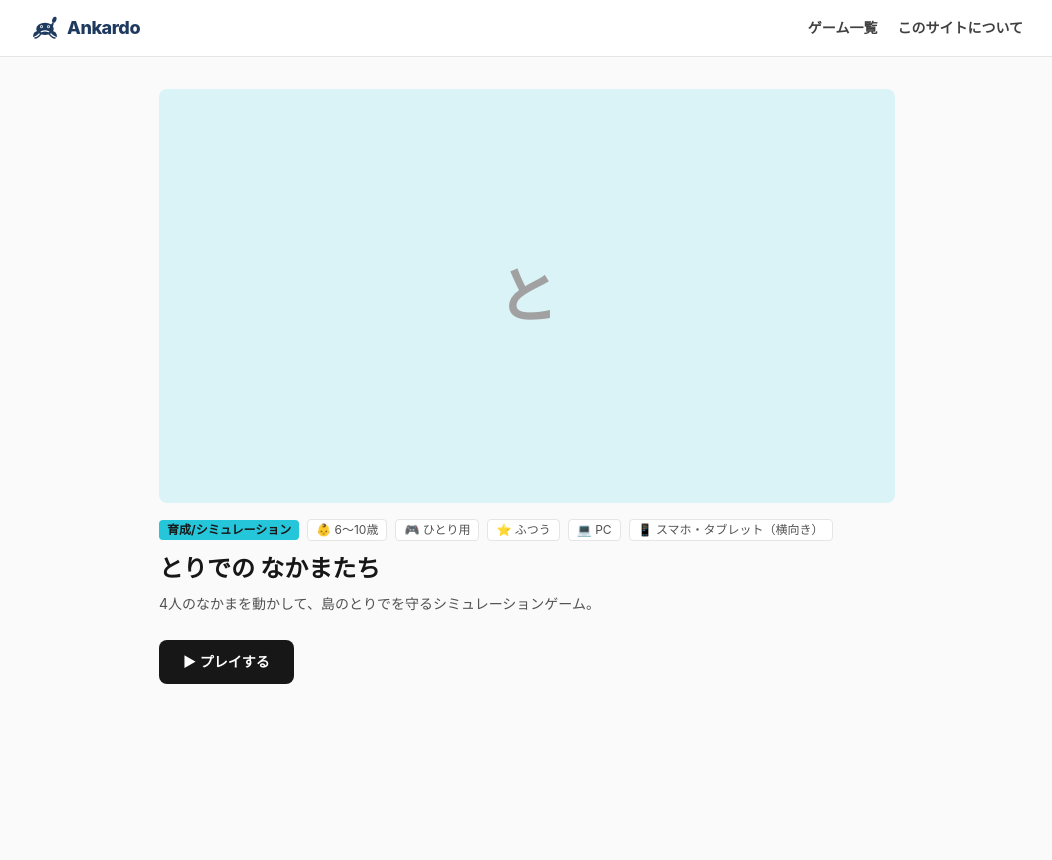
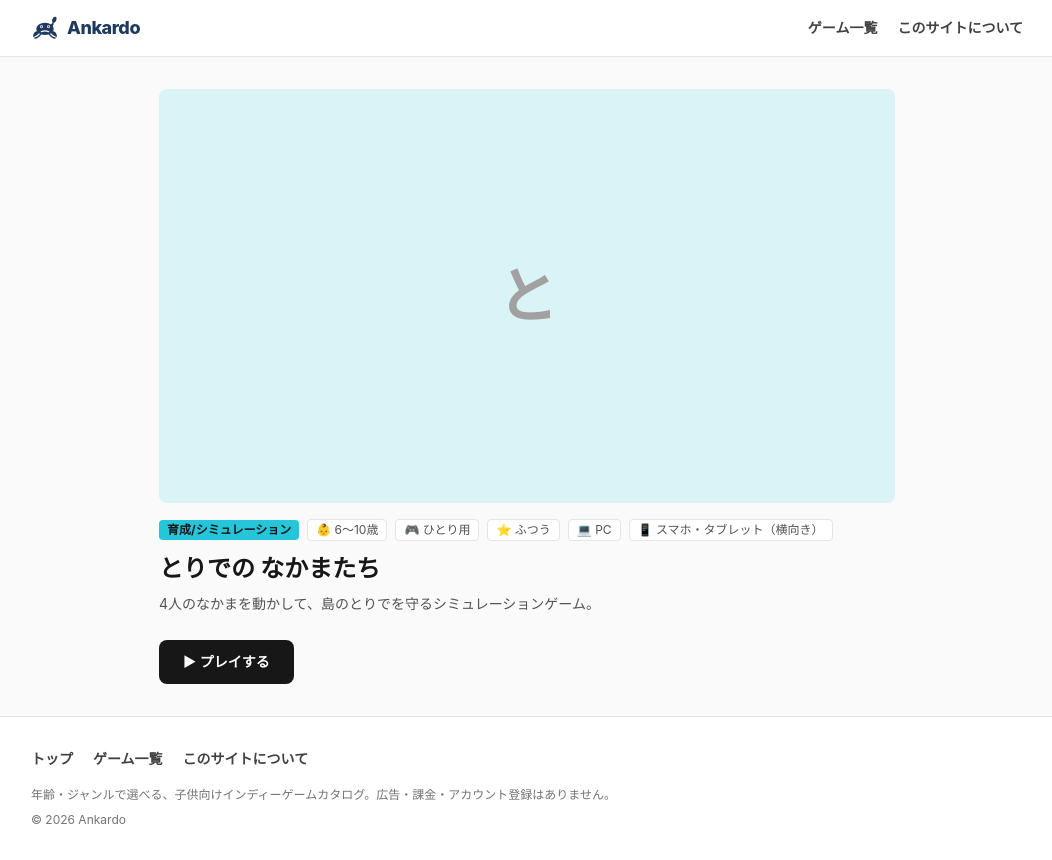
Before and after one commit to akabee0161/ankardo, a Next.js app in the folder site/: page /games/character-tactics in a window 1280 px wide. Shown: the whole page, without its empty margins (113-1165 px from the left). Before the commit the page ends 800 px from the top, so only its background shows below. Built offline with nearby package versions, Linux system fonts and the light colour scheme.

Commit message:
feat(site): 共通フッターを追加

```diff
--- a/site/app/layout.tsx
+++ b/site/app/layout.tsx
@@ -1,6 +1,7 @@
 import type { Metadata } from "next";
 import type { ReactNode } from "react";
 import { SiteHeader } from "../components/SiteHeader";
+import { SiteFooter } from "../components/SiteFooter";
 import "./globals.css";
 
 export const metadata: Metadata = {
@@ -11,9 +12,10 @@ export const metadata: Metadata = {
 export default function RootLayout({ children }: { children: ReactNode }) {
   return (
     <html lang="ja">
-      <body className="bg-neutral-50 text-neutral-900">
+      <body className="flex min-h-screen flex-col bg-neutral-50 text-neutral-900">
         <SiteHeader />
-        {children}
+        <div className="flex-1">{children}</div>
+        <SiteFooter />
       </body>
     </html>
   );
--- /dev/null
+++ b/site/components/SiteFooter.tsx
@@ -0,0 +1,26 @@
+import Link from "next/link";
+import { FOOTER_LINKS } from "../lib/nav";
+
+export function SiteFooter() {
+  return (
+    <footer className="border-t border-neutral-200 bg-white">
+      <div className="mx-auto max-w-5xl px-4 py-8">
+        <nav className="flex flex-wrap gap-x-5 gap-y-2">
+          {FOOTER_LINKS.map((link) => (
+            <Link
+              key={link.href}
+              href={link.href}
+              className="text-sm font-bold text-neutral-700 hover:text-brand"
+            >
+              {link.label}
+            </Link>
+          ))}
+        </nav>
+        <p className="mt-4 text-xs leading-relaxed text-neutral-500">
+          年齢・ジャンルで選べる、子供向けインディーゲームカタログ。広告・課金・アカウント登録はありません。
+        </p>
+        <p className="mt-2 text-xs text-neutral-500">© 2026 Ankardo</p>
+      </div>
+    </footer>
+  );
+}
```
